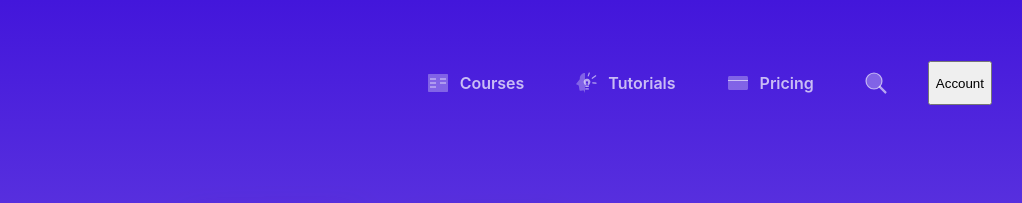
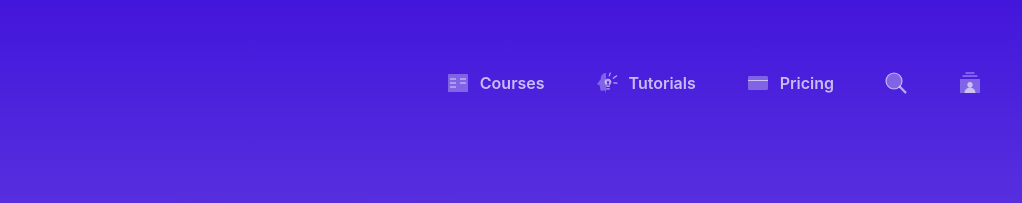
Before and after one commit to fdorado985/DesignCode-React, a Gatsby site: page / in a window 1280 px wide. Shown: the top 203 px of the page, 258-1280 px from the left. Built offline with nearby package versions, Linux system fonts and the light colour scheme; Gatsby itself is replaced by a stand-in of ours.

Commit message:
Change the logic to a MenuButton instead of the alternative plain button

```diff
--- a/src/components/layout/header.js
+++ b/src/components/layout/header.js
@@ -9,14 +9,18 @@ export default function Header() {
   const [isOpen, setIsOpen] = useState(false)
 
   return (
-    <Wrapper onClick={() => setIsOpen(!isOpen)}>
+    <Wrapper>
       <Link to="/">
         <img src="/images/logos/logo.svg" />
       </Link>
       <MenuWrapper count={menuData.length}>
         {menuData.map((item, index) =>
           item.link === "/account" ? (
-            <button>Account</button>
+            <MenuButton
+              item={item}
+              key={index}
+              onClick={() => setIsOpen(!isOpen)}
+            />
           ) : (
             <MenuButton item={item} key={index} />
           )
```
